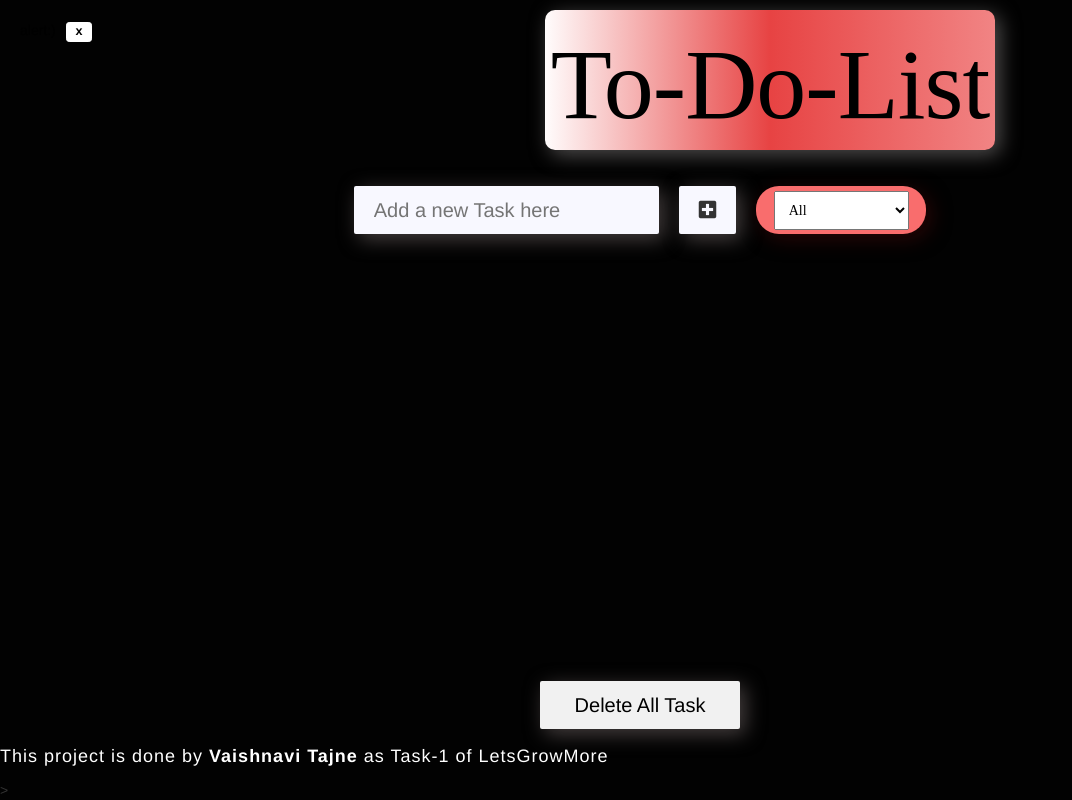
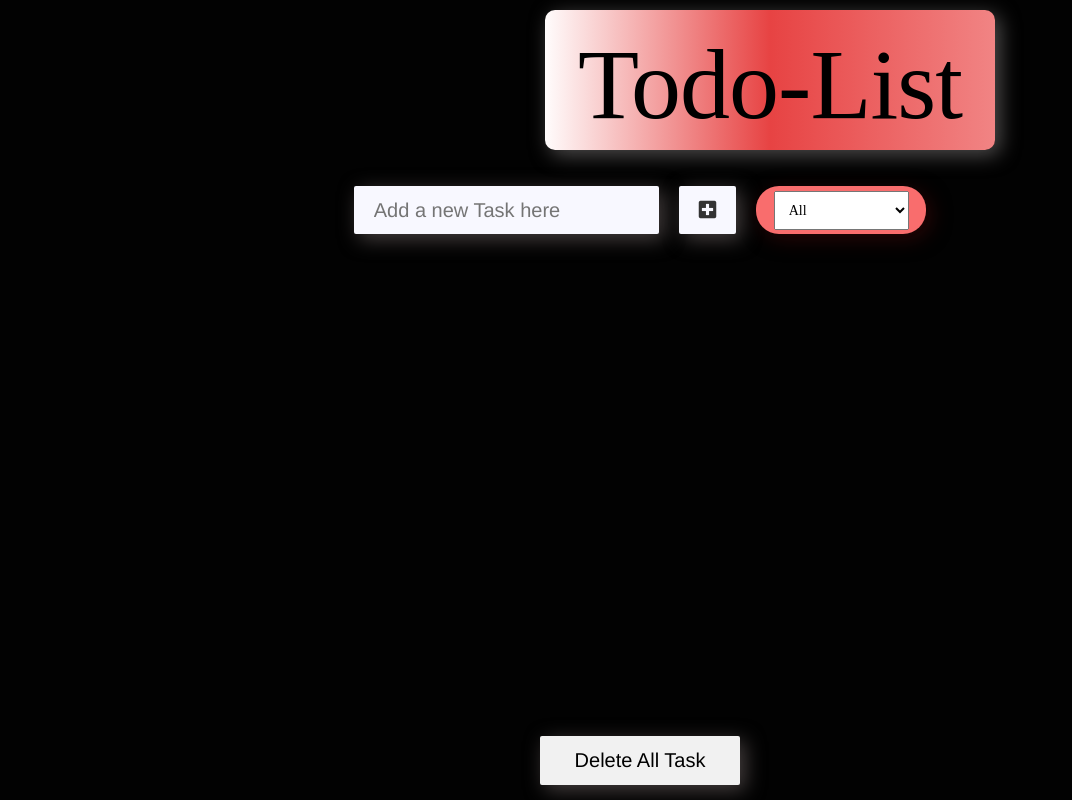
Before and after one commit to vaishutajne/Todo-list, a plain HTML site: page index.html in a window 1280 px wide. Shown: the whole page, without its empty margins (0-1072 px from the left). Drawn offline with nearby package versions, Linux system fonts and the light colour scheme.

Commit message:
Update index.html

```diff
--- a/index.html
+++ b/index.html
@@ -16,19 +16,9 @@
 <body>
     <header>
         <div class="main_heading">
-            <h1>To-Do-List</h1>
+            <h1>Todo-List</h1>
         </div>
     </header>
-
-
-    <div class="blue" id="Modal">
-        <div class="content" id="content">
-            <span id="modal-text">
-          alert:)
-      </span>
-            <button onclick="closemodal()" class="modal-btn">x</button>
-        </div>
-    </div>
 
     <form class="todoform">
         <input type="text" placeholder="Add a new Task here" class="todo-input" required />
@@ -61,12 +51,6 @@
         </div>
     </div>
 
-    <footer class="footer">
-
-        <p class="footer-desc"style="color:white">This project is done by <strong>Vaishnavi Tajne</strong> as Task-1 of LetsGrowMore</a>
-        </p>
-    </footer>
->
     <script src="main.js"></script>
 
 </body>
```
